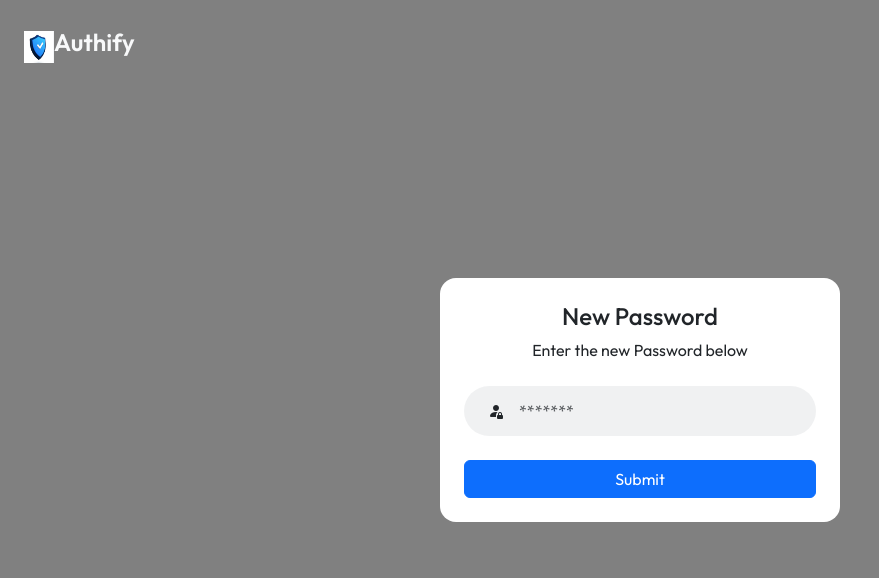
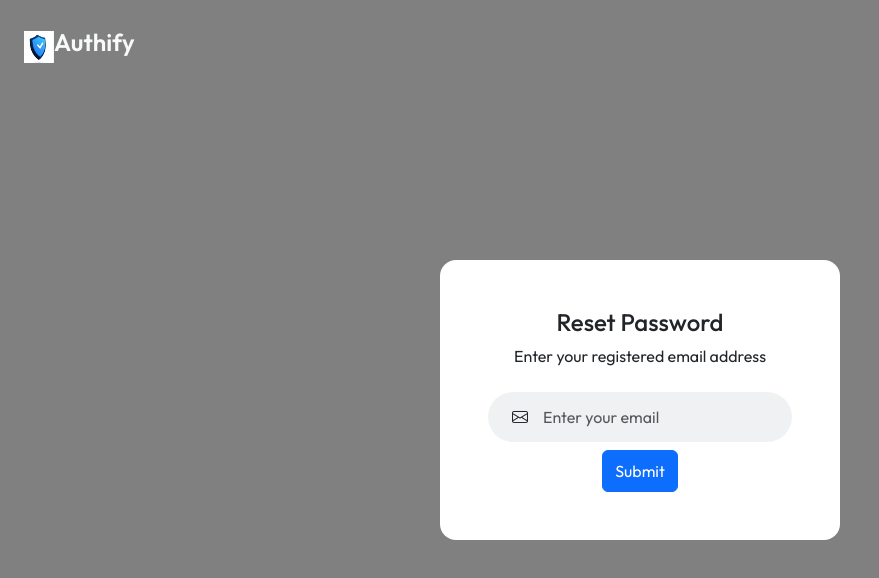
Before and after one commit to sukanya24-akuri/AuthifyFrontEnd, a React (Vite) app in the folder authify/: page /reset-password in a window 1280 px wide. Shown: the top 578 px of the page, without its empty margins (0-879 px from the left). Built offline with nearby package versions, Linux system fonts and the light colour scheme.

Commit message:
reset password integration done

```diff
--- a/authify/src/components/Menubar.jsx
+++ b/authify/src/components/Menubar.jsx
@@ -4,6 +4,7 @@ import { useContext, useEffect, useRef, useState } from "react";
 import { AppContext } from "../context/AppContext";
 import axios from "axios";
 import { toast } from "react-toastify";
+import { emit } from "dom/lib/event";
 
 export const Menubar = () => {
   const navigate = useNavigate();
@@ -11,6 +12,7 @@ export const Menubar = () => {
     useContext(AppContext);
   const [dropdownOpen, setDropdownOpen] = useState(false);
   const dropdownRef = useRef(null);
+   axios.defaults.withCredentials = true;
 
   useEffect(() => {
     const handleClickOutside = (event) => {
@@ -42,14 +44,15 @@ export const Menubar = () => {
       const response = await axios.post(backEnd + "/send-otp");
 
       if (response.status === 200) {
+
+        toast.success("OPT has been sent successfully");
         navigate("/emailverify");
 
-        toast.success("OPT has been sent successfully");
       } else {
         toast.error("Unable to sent OTP");
       }
     } catch (error) {
-      toast.error(error.response.data.message);
+    console.error("Error sending email verification OTP:", error);
     }
   };
   return (
--- a/authify/src/context/AppContext.jsx
+++ b/authify/src/context/AppContext.jsx
@@ -33,7 +33,7 @@ const getUserData= async()=>{
     const getAuthState=async()=>{
         try
         {
-        const response=await axios.post(backEnd+"/isAuthify");
+        const response=await axios.get(backEnd+"isAuthify");
 
         if(response.status===200 && response.data===true)
         {
@@ -46,8 +46,7 @@ const getUserData= async()=>{
         }
     }
     catch (error) {
-      const msg = error.response?.data?.message || "Authentication failed";
-      toast.error(msg);
+      console.error("Error fetching authentication state:", error);
       setIsLoggedIn(false);
     }
     useEffect(() => {
--- a/authify/src/pages/EmailVerify.jsx
+++ b/authify/src/pages/EmailVerify.jsx
@@ -42,10 +42,10 @@ export const EmailVerify = () => {
     }
     setLoading(true);
     try {
-      const reponse = await axios.post(backEnd + "/verify-otp", { otp });
-      if (reponse.status === 200) {
+      const response = await axios.post(backEnd + "/verify-otp",{otp});
+      if (response.status === 200) {
         toast.success("OTP verified successfully");
-      await getUserData();
+       await getUserData();
         navigate("/");
       } else {
         toast.error("Invalid OTP");
--- a/authify/src/pages/ResetPassword.jsx
+++ b/authify/src/pages/ResetPassword.jsx
@@ -3,6 +3,7 @@ import { assets } from "../assets/assets.js";
 import { Link, useNavigate } from "react-router-dom";
 import { AppContext } from "../context/AppContext";
 import axios from "axios";
+import { toast } from "react-toastify";
 
 export const ResetPassword = () => {
   const inputRef = useRef([]);
@@ -10,9 +11,9 @@ export const ResetPassword = () => {
   const [loading, setLoading] = useState(false);
   const [email, setEmail] = useState("");
   const [newPassword, setNewPassword] = useState("");
-  const [isEmailSent, setIsEmailSent] = useState(true);
+  const [isEmailSent, setIsEmailSent] = useState(false);
   const [otp, setOtp] = useState("");
-  const [isOtpSubmitted, setIsOtpSubmitted] = useState(true);
+  const [isOtpSubmitted, setIsOtpSubmitted] = useState(false);
   const { getUserData, isLoggedIn, userData, backEnd } = useContext(AppContext);
   axios.defaults.withCredentials = true;
   const handleChange = (e, index) => {
@@ -37,12 +38,67 @@ export const ResetPassword = () => {
     });
     const next = paste.length < 6 ? paste.length : 5;
     inputRef.current[next].focus();
-  };
+  }
+  const onSubmitHandler= async(e)=>{
+    e.preventDefault();
+    setLoading(true);
+    try{
+      const response=await axios.post(backEnd + "/send-otp-email?email=" + email);
+      if(response.status === 200)
+        {
+          toast.success("Email sent successfully. Please check your inbox.");
+          setIsEmailSent(true)
 
+    }
+    else{
+      toast.error("Failed to send email. Please try again.");
+    }
+  }
+    catch(error)
+    {
+      console.error("Error sending email:", error);
+      toast.error("An error occurred while sending the email. Please try again.");
+    } finally
+    {
+      setLoading(false);
+    }
+  }
+const handleVerify=() =>
+   {
+    const otp=inputRef.current.map((input) => input.value).join("");
+    if (otp.length !=6) {
+      toast.error("Please enter a valid 6-digit OTP.");
+      return;
+}
+setOtp(otp);
+setIsOtpSubmitted(true);
+   }
+
+   const onSubmitResetPassword = async (e) =>
+     {
+    e.preventDefault();
+    setLoading(true);
+    try {
+      const response = await axios.post(backEnd +"/reset-password",{email, newPassword,otp });
+      if(response.status === 200) {
+        toast.success("Password reset successfully.");
+        navigate("/login");
+      }
+      else{
+        toast.error("Failed to reset password. Please try again.");
+      }
+   }
+   catch (error) {
+toast.error(error.response?.data?.message || "An error occurred while resetting the password. Please try again.");
+   }
+   finally {
+    setLoading(false);
+   }
+  }
   return (
     <div
       className="d-flex align-items-center justify-content-center vh-100 position-relative"
-      style={{ border: "none", background: "gray" }}
+      style={{border: "none", background: "gray" }}
     >
       <Link
         to="/"
@@ -59,7 +115,7 @@ export const ResetPassword = () => {
         >
           <h4 className="mb-2">Reset Password</h4>
           <p className="mb-4">Enter your registered email address</p>
-          <form>
+          <form onSubmit={onSubmitHandler}>
             <div className="input-group mb-2 bg-secondary bg-opacity-10 rounded-pill">
               <span className="input-group-text bg-transparent border-0 ps-4">
                 <i className="bi bi-envelope"></i>
@@ -74,8 +130,8 @@ export const ResetPassword = () => {
                 required
               />
             </div>
-            <button className="btn btn-primary w-10 py-2" type="submit">
-              Submit
+            <button className="btn btn-primary w-10 py-2" type="submit" disabled={loading}>
+             {loading ? "Sending..." : "Submit"}
             </button>
           </form>
         </div>
@@ -106,7 +162,7 @@ export const ResetPassword = () => {
           </div>
           <button
             className="btn btn-primary w-100 fw-semibold"
-            disabled={loading}
+            disabled={loading} onClick={handleVerify}
           >
             {loading ? "verifying" : "verify email"}
           </button>
@@ -120,7 +176,7 @@ export const ResetPassword = () => {
         >
           <h4>New Password</h4>
           <p className="mb-4">Enter the new Password below</p>
-          <form>
+          <form onSubmit={onSubmitResetPassword}>
             <div className="input-group mb-4 bg-secondary bg-opacity-10 rounded-pill">
               <span className="input-group-text bg-transparent border-0 ps-4">
                 <i className="bi bi-person-fill-lock"></i>
@@ -135,8 +191,8 @@ export const ResetPassword = () => {
                 required
               />
             </div>
-            <button type="submit" className="btn btn-primary w-100">
-              Submit
+            <button type="submit" className="btn btn-primary w-100" disabled={loading} >
+              {loading ? "Resetting..." : "Submit"}
             </button>
           </form>
         </div>
```
